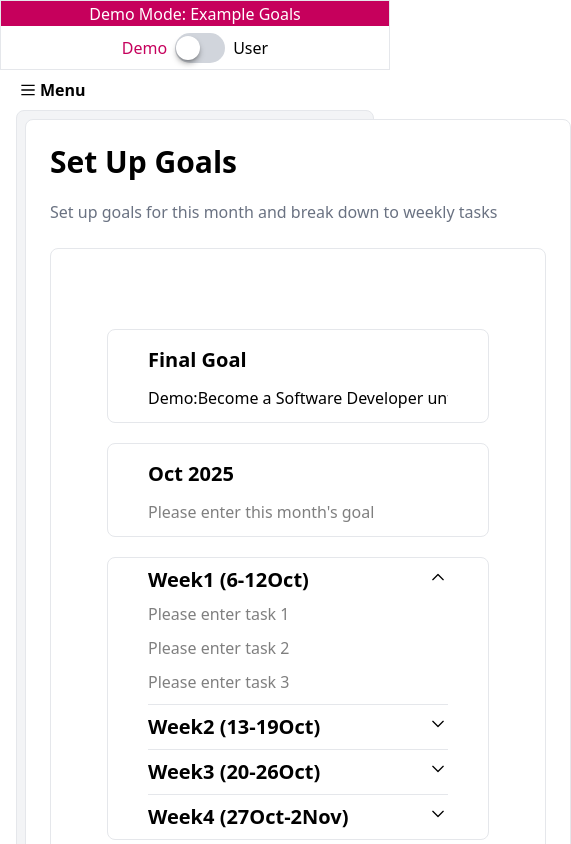
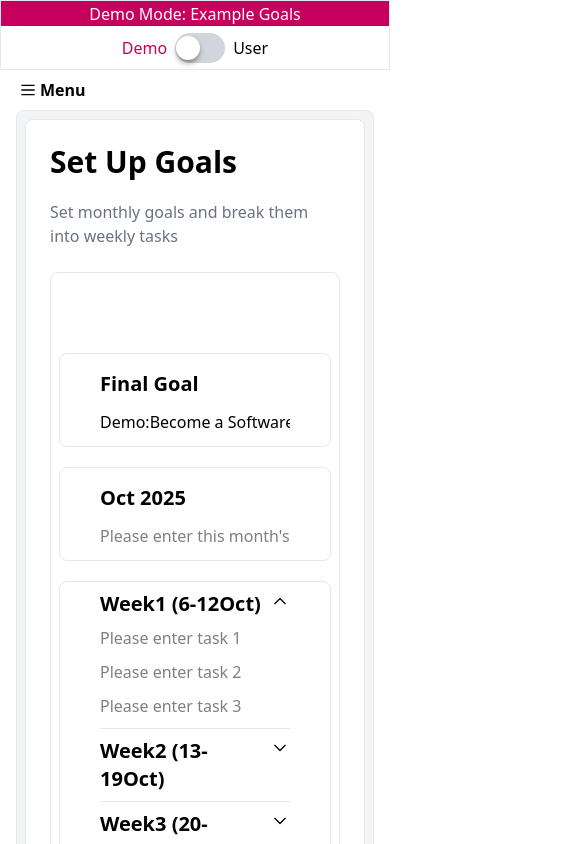
Before and after one commit to ybmin1/haru, a Next.js app: page /goal-setup in a window 390 px wide. Shown: the top 844 px of the page, 571 px wide, since content can reach past the window. Built offline with nearby package versions, Linux system fonts and the light colour scheme.

Commit message:
Add responsive design for goal-setup

```diff
--- a/src/components/WeeklyGoalItem.tsx
+++ b/src/components/WeeklyGoalItem.tsx
@@ -51,7 +51,7 @@ export default function WeeklyGoalItem({
             value={task.text}
             onChange={(e) => handleTaskChange(e, weekIdx, taskIdx)}
             required={taskIdx === 0}
-            className="w-[300px] pb-0.5 mb-2"
+            className="w-full pb-0.5 mb-2"
           />
         ))}
       </div>
--- a/src/pages/goal-setup.tsx
+++ b/src/pages/goal-setup.tsx
@@ -20,10 +20,10 @@ export default function GoalSetup() {
       <div className="flex flex-col pb-6 gap-5">
         <div className="text-3xl font-bold">Set Up Goals</div>
         <div className="text-gray-500">
-          Set up goals for this month and break down to weekly tasks
+          Set monthly goals and break them into weekly tasks
         </div>
       </div>
-      <div className=" border border-gray-200 rounded-lg px-14 py-20">
+      <div className="border border-gray-200 rounded-lg px-2 md:px-14 py-20">
         <form onSubmit={handleSubmit}>
           <div className="flex flex-col gap-5">
             <div className="flex flex-col border border-gray-200 rounded-lg px-10 py-3 gap-2">
@@ -33,7 +33,7 @@ export default function GoalSetup() {
                 placeholder="Please enter final goal"
                 value={finalTitle}
                 onChange={handleFinalTitleChange}
-                className="w-[300px]"
+                className="w-full"
                 required
               />
             </div>
@@ -46,7 +46,7 @@ export default function GoalSetup() {
                 placeholder="Please enter this month's goal"
                 value={monthTitle}
                 onChange={handleMonthTitleChange}
-                className="w-[300px]"
+                className="w-full"
                 required
               />
             </div>
--- a/src/pages/index.tsx
+++ b/src/pages/index.tsx
@@ -33,7 +33,7 @@ export default function Home() {
   return (
     <>
       <div className="w-full rounded-lg border border-gray-200 bg-white">
-        <div className="flex items-center justify-between h-[47px] border-b border-gray-200 px-6">
+        <div className="flex items-center justify-between h-[70px] border-b border-gray-200 px-6">
           <div className="flex items-center gap-2">
             <GoGoal className="font-bold" />
             {`Final Goal: ${finalGoalData.title}`}
```
